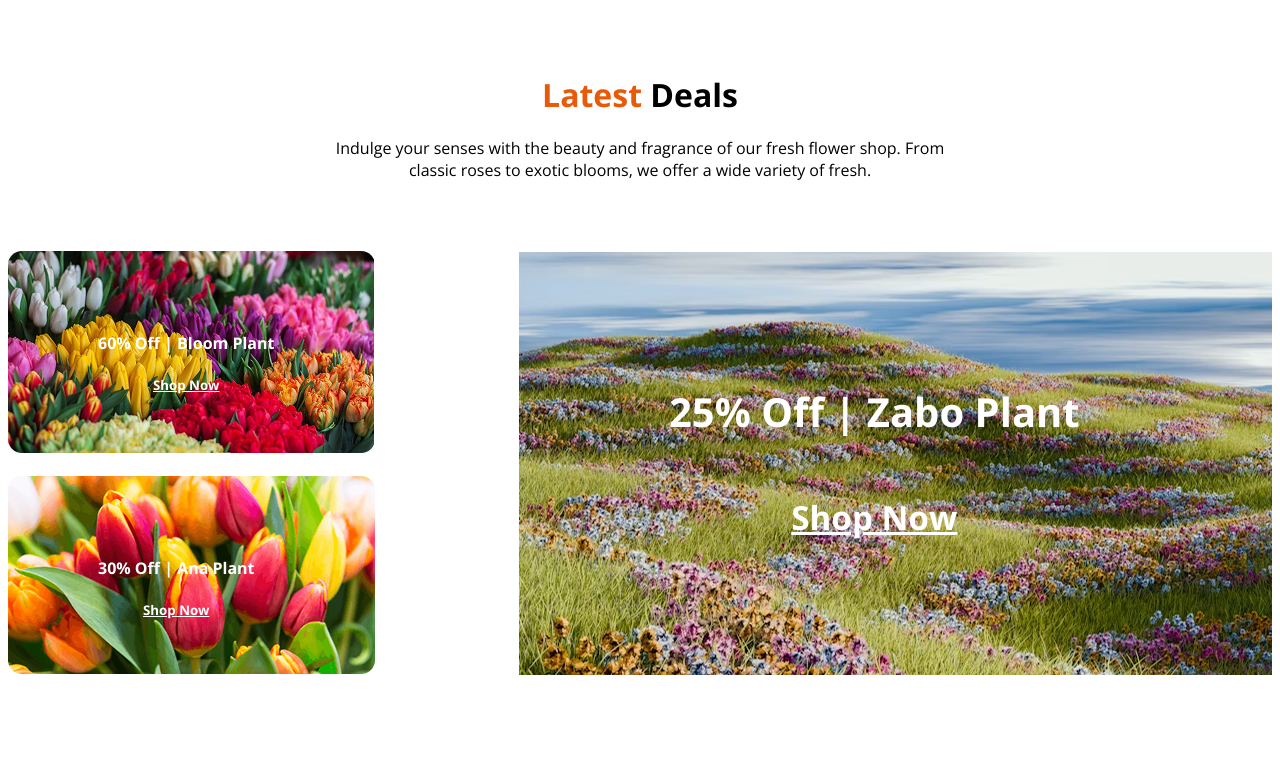
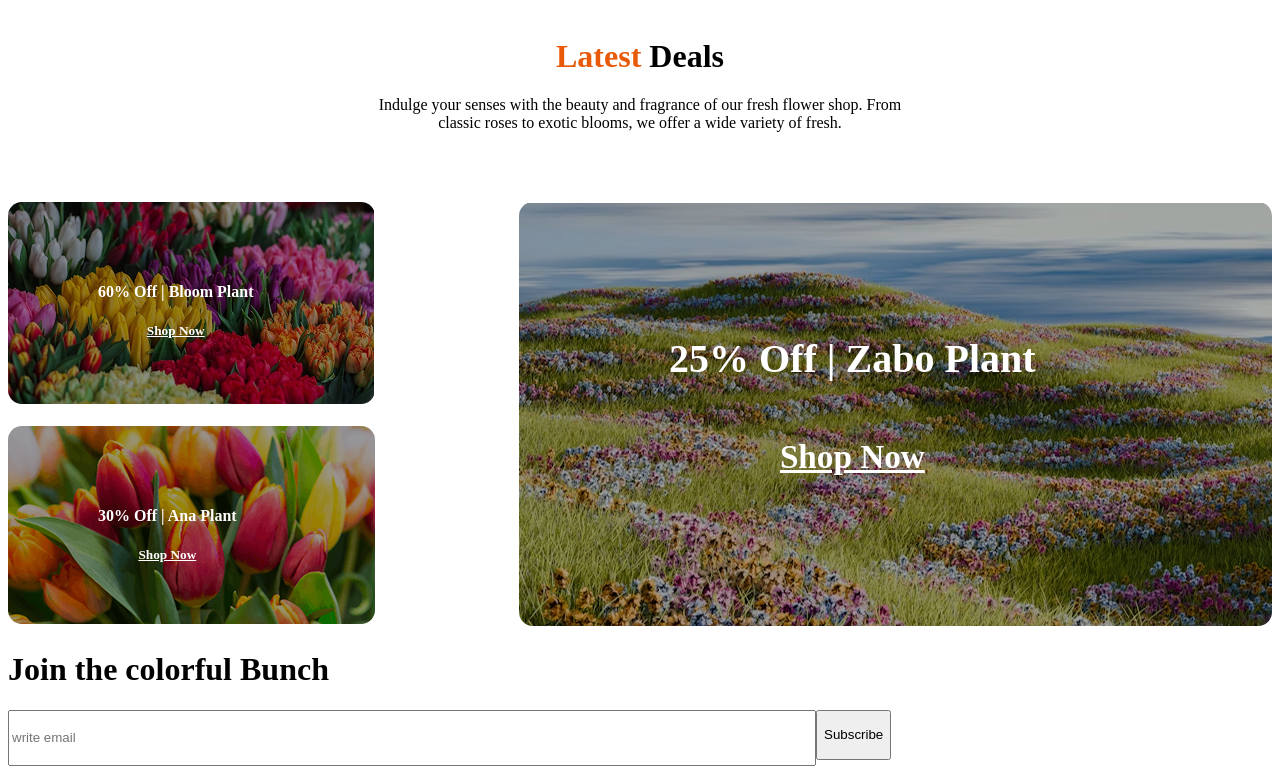
Before and after one commit to warningh/B12A02-Responsive-Flowers, a plain HTML site: page index.html in a window 1280 px wide. Shown: the part 2673-3439 px from the top of the page. Before the commit the page ends 3361 px from the top, so only its background shows below. Drawn offline with nearby package versions, Linux system fonts and the light colour scheme.

Commit message:
seven time

```diff
--- a/index.html
+++ b/index.html
@@ -149,7 +149,21 @@
                     <h4>25% Off | Zabo Plant</h4>
                     <h5 style="text-decoration: underline;">Shop Now</h5>
                 </div>
-                <img class="jabo"src="assets/deal-zabo.png" alt="">
+                <img class="jabo jaw"src="assets/deal-zabo.png" alt="">
+            </div>
+        </div>
+    </div>
+
+    <!-- Join the colorful Bunch -->
+
+    <div>
+        <div>
+            <div>
+                <h1 class="join-title">Join the colorful Bunch</h1>
+                <div class="bar">
+            <input class="box" type="text" placeholder="write email" name="" id="">
+                <button class="button">Subscribe</button>
+                </div>
             </div>
         </div>
     </div>
--- a/style.css
+++ b/style.css
@@ -1,6 +1,6 @@
 
-.open-sans-normal {
-  font-family: "Open Sans", sans-serif;
+.noto-serif-normal {
+  font-family: "Noto Serif", serif;
   font-optical-sizing: auto;
   font-weight: normal;
   font-style: normal;
@@ -141,20 +141,23 @@
     color: white;
     padding-left:90px;
     padding-top:60px;
+    z-index: 1;
 }
 
 
 
 .bloom-pic{
     border-radius: 14px;
+    filter:brightness(60%) ;
 }
 
 .zabo-text{
-        position: absolute;
+    position: absolute;
     color: white;
     padding-left:150px;
     padding-top:80px;
     font-size: 40px;
+    z-index: 1;
 }
 
 .zabo{
@@ -171,12 +174,40 @@
     /* max-width: fit-content; */
 }
 
+.jaw{
+    border-radius: 14px;
+    filter: brightness(70%);
+}
+
+/* Join the colorful Bunch */
+
+.join-title{
+
+}
+
+.bar{
+    position: absolute;
+}
+
+.box{
+    width: 800px;
+    height: 50px;
+}
+
+.button{
+    padding-right: -500px;
+    height: 50px;
+    position: absolute;
+
+}
+
 
 
 
 @media screen and (max-width:576px){
     .navber{
         padding:0 16px;
+        width: 476px;
     }
 
     .nav-item{
@@ -209,7 +240,7 @@
         grid-template-columns: repeat(auto-fit ,minmax(160px,2fr));
         gap: 20px;
         height:0 auto;
-        max-width: 100%;
+         width: 476px;
     }
 
     .card, .btn{
@@ -223,10 +254,11 @@
     .flower-section{
         display: grid;
         margin-top: -140px;
+        width: 476px;
     }
 
     .store{
-        max-width: 100%;
+         width: 476px;
     }
 
     .trust{
@@ -235,6 +267,7 @@
 
     .flower-text{
         margin-top: -40px;
+         width: 476px;
     }
 
     .fpl{
@@ -244,6 +277,10 @@
 
     .fplt{
         text-indent: 5px;
+    }
+
+    .latest-all{
+        width: 576px;
     }
 
     .latest-text{
@@ -271,7 +308,7 @@
         font-size: 20px;
     }
     .jabo{
-                width: 475px;
+                width: 476px;
     }
 
 
```
